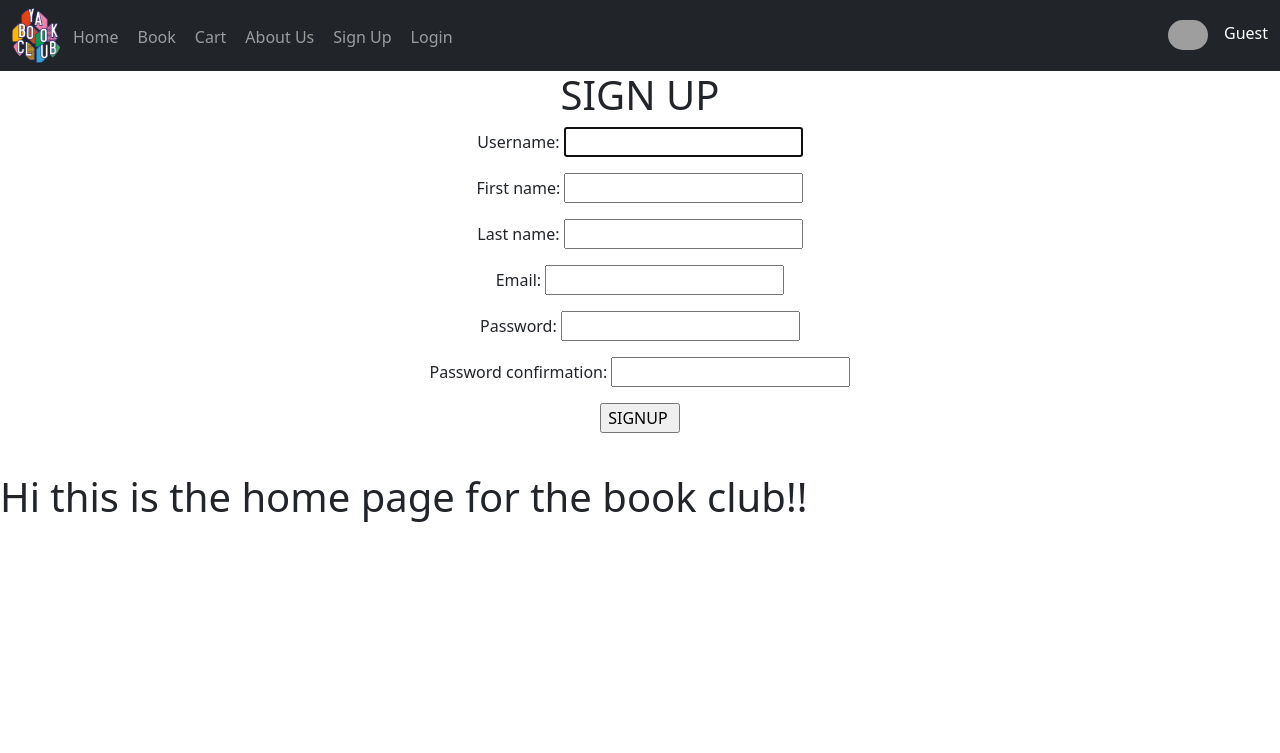
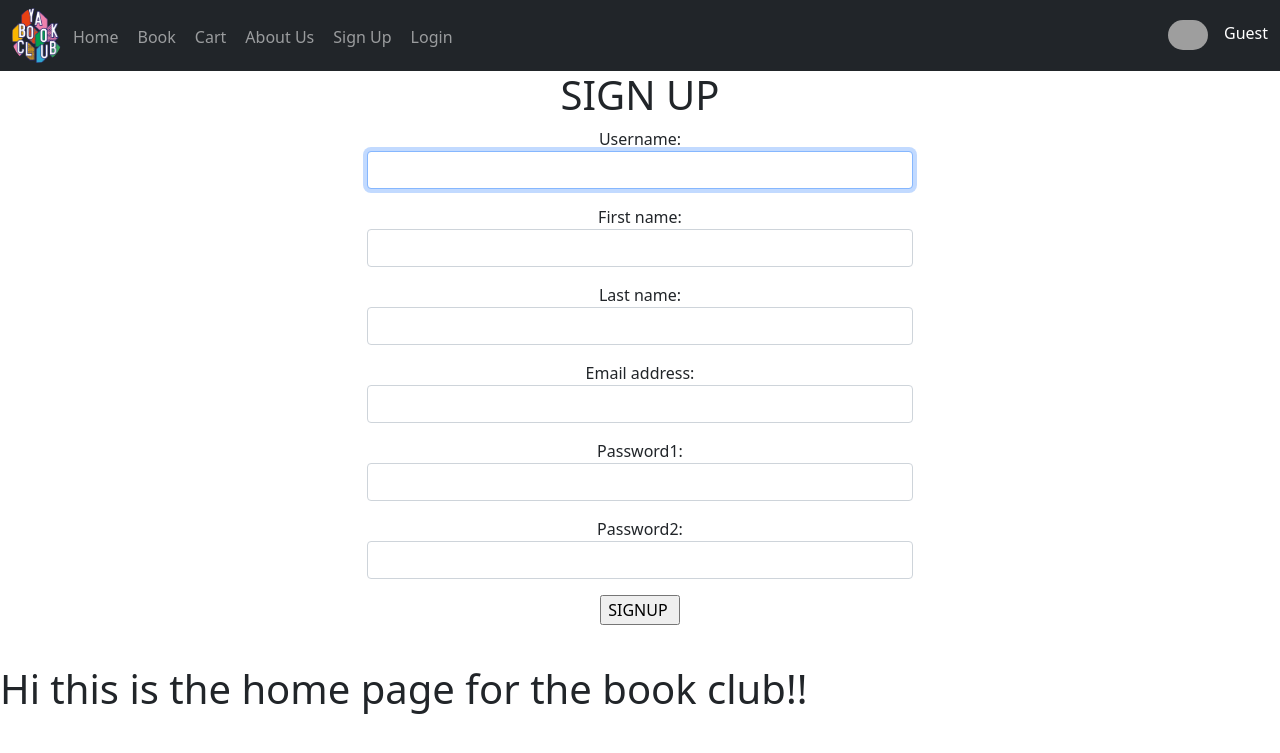
Before and after one commit to ssaharsh/The-Book-Club, a Django app: page /users/register in a window 1280 px wide. Shown: the top 753 px of the page. Run offline with Django 3.2, Linux system fonts and the light colour scheme; grey boxes are pictures that could not be loaded.

Commit message:
form formatted

```diff
--- a/thebookclub/bookclub/templates/login.html
+++ b/thebookclub/bookclub/templates/login.html
@@ -2,7 +2,7 @@
 {% load static %}
 
 {% block content %}
-<div id="login" class="container-fluid">
+<div id="login" class="container">
     <div class="row justify-content-center text-center">
         <div class="col-lg-6" id="login_form">
             <h1 align="center" style="margin-bottom: 10px;">LOGIN</h1>
--- a/thebookclub/bookclub/templates/register.html
+++ b/thebookclub/bookclub/templates/register.html
@@ -7,6 +7,9 @@
         <div class="row justify-content-center text-center">
             <div class="col-lg-6" id="register_form">
                 <h1 align="center">SIGN UP</h1>
+                <!-- <div class="form-group"> -->
+
+
                 <form action="register" method="POST">
                     {% csrf_token %}
                     {% for field in form %}
@@ -23,6 +26,7 @@
                     {% endfor %}
                     <input type="submit" value="SIGNUP ">
                 </form>
+            <!-- </div>  -->
                 {% for message in messages %} {{message}} {% endfor %}
             </div>
         </div>
--- a/thebookclub/bookclub/users/forms.py
+++ b/thebookclub/bookclub/users/forms.py
@@ -1,12 +1,20 @@
 from django import forms
 from django.contrib.auth.forms import UserCreationForm
 from django.contrib.auth.models import User
+from django.forms import widgets
 
 class SignUpForm(UserCreationForm):
-    first_name = forms.CharField(max_length=30, required=False, help_text='Optional.')
-    last_name = forms.CharField(max_length=30, required=False, help_text='Optional.')
-    email = forms.EmailField(max_length=254, help_text='Required. Inform a valid email address.')
+    password1=forms.CharField(widget=forms.PasswordInput(attrs={'class':'form-control'}))
+    password2=forms.CharField(widget=forms.PasswordInput(attrs={'class':'form-control'}))
+
 
     class Meta:
         model = User
         fields = ('username', 'first_name', 'last_name', 'email', 'password1', 'password2')
+
+        widgets={
+            'username':forms.TextInput(attrs={'class':'form-control'}),
+            'first_name':forms.TextInput(attrs={'class':'form-control'}),
+            'last_name':forms.TextInput(attrs={'class':'form-control'}),
+            'email':forms.EmailInput(attrs={'class':'form-control'}),
+        }
```
Also changed, not shown: thebookclub/bookclub/media/images/The_lost_symbol.jpg (added), thebookclub/bookclub/static/css/style.css (line endings or trailing spaces), thebookclub/bookclub/static/images/book images/The lost symbol.jpg (added).
